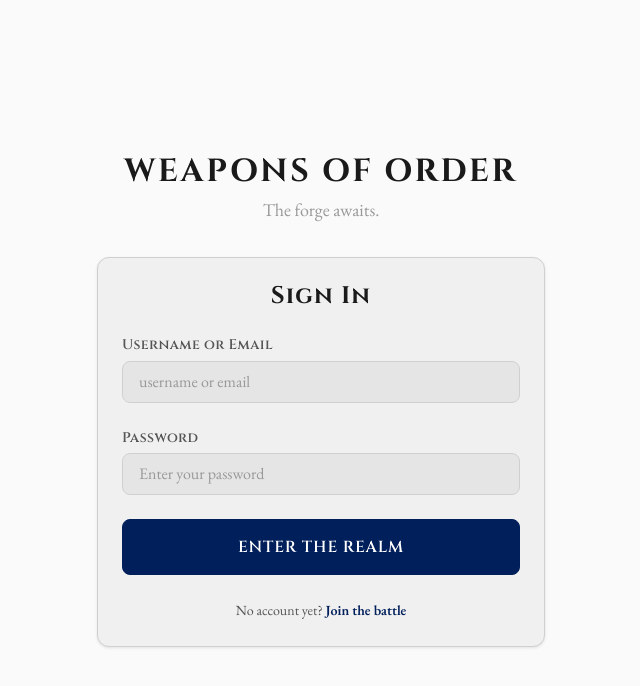
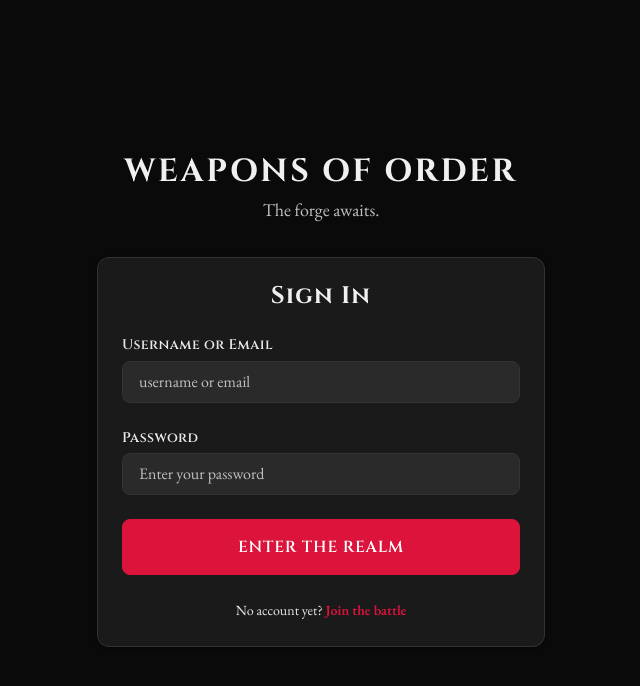
Before and after one commit to luisfpires18/woo, a React (Vite) app in the folder client/: page /login in a window 1280 px wide. Shown: the top 686 px of the page, without its empty margins (319-959 px from the left). Built offline with nearby package versions, Linux system fonts and the light colour scheme.

Commit message:
Implement logins

```diff
--- a/client/src/components/Layout/Header.tsx
+++ b/client/src/components/Layout/Header.tsx
@@ -2,7 +2,6 @@ import { Link, useNavigate } from 'react-router-dom';
 import { useAuthStore } from '../../stores/authStore';
 import { useGameStore } from '../../stores/gameStore';
 import { ResourceBar } from './ResourceBar';
-import { ThemeToggle } from '../ThemeToggle/ThemeToggle';
 import styles from './Header.module.css';
 
 export function Header() {
@@ -30,7 +29,6 @@ export function Header() {
       </div>
 
       <div className={styles.right}>
-        <ThemeToggle />
         {isAuthenticated && player && (
           <div className={styles.user}>
             <span className={styles.username}>{player.username}</span>
--- a/client/src/components/ThemeToggle/ThemeToggle.module.css
+++ /dev/null
@@ -1,47 +0,0 @@
-.toggle {
-  display: flex;
-  align-items: center;
-  justify-content: center;
-  width: 2rem;
-  height: 2rem;
-  border: 1px solid var(--border);
-  border-radius: var(--radius-sm);
-  background: transparent;
-  cursor: pointer;
-  transition: border-color 0.2s, background-color 0.2s;
-}
-
-.toggle:hover {
-  border-color: var(--accent);
-  background-color: var(--bg-tertiary);
-}
-
-.icon {
-  font-size: 1.1rem;
-  line-height: 1;
-  transition: transform 0.3s ease;
-}
-
-.sun {
-  color: #F39C12;
-}
-
-.moon {
-  color: var(--accent-light);
-}
-
-.toggle:hover .icon {
-  transform: rotate(20deg) scale(1.15);
-}
-
-/* Mobile */
-@media (max-width: 768px) {
-  .toggle {
-    width: 1.75rem;
-    height: 1.75rem;
-  }
-
-  .icon {
-    font-size: 0.95rem;
-  }
-}
--- a/client/src/components/ThemeToggle/ThemeToggle.tsx
+++ /dev/null
@@ -1,22 +0,0 @@
-import { useThemeStore } from '../../stores/themeStore';
-import styles from './ThemeToggle.module.css';
-
-export function ThemeToggle() {
-  const theme = useThemeStore((s) => s.theme);
-  const toggle = useThemeStore((s) => s.toggle);
-
-  const isDark = theme === 'dark';
-
-  return (
-    <button
-      className={styles.toggle}
-      onClick={toggle}
-      aria-label={`Switch to ${isDark ? 'light' : 'dark'} mode`}
-      title={`Switch to ${isDark ? 'light' : 'dark'} mode`}
-    >
-      <span className={`${styles.icon} ${isDark ? styles.sun : styles.moon}`}>
-        {isDark ? '☀' : '☾'}
-      </span>
-    </button>
-  );
-}
--- a/client/src/features/kingdom/pages/KingdomSelectionPage.tsx
+++ b/client/src/features/kingdom/pages/KingdomSelectionPage.tsx
@@ -1,6 +1,7 @@
 import { useState } from 'react';
 import { useNavigate } from 'react-router-dom';
 import { useAuthStore } from '../../../stores/authStore';
+import { useThemeStore } from '../../../stores/themeStore';
 import { KingdomCard, KINGDOMS } from '../components/KingdomCard';
 import { Button } from '../../../components/Button/Button';
 import { chooseKingdom } from '../../../services/player';
@@ -11,6 +12,7 @@ import styles from './KingdomSelectionPage.module.css';
 export function KingdomSelectionPage() {
   const player = useAuthStore((s) => s.player);
   const setPlayer = useAuthStore((s) => s.setPlayer);
+  const setKingdom = useThemeStore((s) => s.setKingdom);
   const navigate = useNavigate();
 
   const [selected, setSelected] = useState<Kingdom | null>(null);
@@ -30,8 +32,9 @@ export function KingdomSelectionPage() {
 
     try {
       const resp = await chooseKingdom(selected);
-      // Update player in authStore with the new kingdom
+      // Update player in authStore with the new kingdom & apply theme immediately
       setPlayer(resp.player);
+      setKingdom(selected);
       navigate('/', { replace: true });
     } catch (err) {
       if (err instanceof ApiRequestError) {
--- a/client/src/stores/themeStore.ts
+++ b/client/src/stores/themeStore.ts
@@ -1,63 +1,44 @@
 import { create } from 'zustand';
+import type { Kingdom } from '../types/game';
+import { useAuthStore } from './authStore';
 
-export type Theme = 'dark' | 'light';
+const VALID_KINGDOMS: readonly Kingdom[] = [
+  'veridor', 'sylvara', 'arkazia', 'draxys',
+  'zandres', 'lumus', 'nordalh', 'drakanith',
+];
 
-const STORAGE_KEY = 'woo-theme';
-
-function getSystemTheme(): Theme {
-  if (typeof window === 'undefined') return 'dark';
-  return window.matchMedia('(prefers-color-scheme: light)').matches ? 'light' : 'dark';
+function isValidKingdom(v: string | undefined | null): v is Kingdom {
+  return !!v && (VALID_KINGDOMS as readonly string[]).includes(v);
 }
 
-function getInitialTheme(): Theme {
-  if (typeof window === 'undefined') return 'dark';
-  const stored = localStorage.getItem(STORAGE_KEY);
-  if (stored === 'dark' || stored === 'light') return stored;
-  return getSystemTheme();
-}
-
-function applyTheme(theme: Theme) {
-  document.documentElement.setAttribute('data-theme', theme);
+function applyKingdom(kingdom: Kingdom | null) {
+  if (kingdom) {
+    document.documentElement.setAttribute('data-kingdom', kingdom);
+  } else {
+    document.documentElement.removeAttribute('data-kingdom');
+  }
 }
 
 interface ThemeState {
-  theme: Theme;
-  /** Initialise on app boot — reads localStorage / OS preference and applies. */
+  kingdom: Kingdom | null;
+  /** Initialise on app boot — reads kingdom from authStore and applies. */
   init: () => void;
-  /** Toggle between dark ↔ light. */
-  toggle: () => void;
-  /** Set a specific theme. */
-  setTheme: (t: Theme) => void;
+  /** Set the kingdom theme explicitly (e.g. after kingdom selection). */
+  setKingdom: (k: Kingdom | null) => void;
 }
 
-export const useThemeStore = create<ThemeState>((set, get) => ({
-  theme: 'dark', // will be overwritten by init()
+export const useThemeStore = create<ThemeState>((set) => ({
+  kingdom: null,
 
   init: () => {
-    const theme = getInitialTheme();
-    applyTheme(theme);
-    set({ theme });
-
-    // Listen to OS preference changes (only matters when user hasn't set a manual preference)
-    window.matchMedia('(prefers-color-scheme: light)').addEventListener('change', (e) => {
-      const stored = localStorage.getItem(STORAGE_KEY);
-      if (stored) return; // user has a manual preference — ignore OS change
-      const next: Theme = e.matches ? 'light' : 'dark';
-      applyTheme(next);
-      set({ theme: next });
-    });
+    const raw = useAuthStore.getState().player?.kingdom;
+    const kingdom = isValidKingdom(raw) ? raw : null;
+    applyKingdom(kingdom);
+    set({ kingdom });
   },
 
-  toggle: () => {
-    const next: Theme = get().theme === 'dark' ? 'light' : 'dark';
-    applyTheme(next);
-    localStorage.setItem(STORAGE_KEY, next);
-    set({ theme: next });
-  },
-
-  setTheme: (t: Theme) => {
-    applyTheme(t);
-    localStorage.setItem(STORAGE_KEY, t);
-    set({ theme: t });
+  setKingdom: (kingdom) => {
+    applyKingdom(kingdom);
+    set({ kingdom });
   },
 }));
--- a/client/src/styles/themes.css
+++ b/client/src/styles/themes.css
@@ -1,31 +1,35 @@
-/* Dark Mode (Default) */
-:root,
-[data-theme="dark"] {
-  /* Colors */
+/* ═══════════════════════════════════════════════════════════
+   Default (pre-auth / neutral dark) — used before kingdom is chosen
+   ═══════════════════════════════════════════════════════════ */
+:root {
+  /* Backgrounds */
   --bg-primary: #0a0a0a;
   --bg-secondary: #1a1a1a;
   --bg-tertiary: #2a2a2a;
   --bg-elevated: #1e1e1e;
 
+  /* Text */
   --text-primary: #f0f0f0;
   --text-secondary: #e8e8e8;
   --text-muted: #c0c0c0;
 
+  /* Accent */
   --accent: #DC143C;          /* Crimson */
-  --accent-hover: #B22222;    /* Firebrick */
+  --accent-hover: #B22222;
   --accent-light: #FF6B6B;
   --text-on-accent: #FFFFFF;
 
+  /* Borders */
   --border: #333333;
   --border-light: #444444;
 
-  /* Status */
+  /* Status (shared — never per-kingdom) */
   --success: #2ECC71;
   --warning: #F39C12;
   --error: #E74C3C;
   --info: #3498DB;
 
-  /* Spacing */
+  /* Spacing (shared) */
   --spacing-xs: 0.25rem;
   --spacing-sm: 0.5rem;
   --spacing-md: 1rem;
@@ -33,20 +37,18 @@
   --spacing-xl: 2rem;
   --spacing-2xl: 3rem;
 
-  /* Border Radius */
+  /* Border Radius (shared) */
   --radius-sm: 4px;
   --radius-md: 8px;
   --radius-lg: 12px;
+  --radius-full: 9999px;
 
   /* Shadows */
   --shadow-sm: 0 1px 3px rgba(0, 0, 0, 0.4);
   --shadow-md: 0 4px 6px rgba(0, 0, 0, 0.5);
   --shadow-lg: 0 10px 25px rgba(0, 0, 0, 0.6);
 
-  /* Border Radius Extended */
-  --radius-full: 9999px;
-
-  /* Z-index Scale */
+  /* Z-index Scale (shared) */
   --z-base: 0;
   --z-dropdown: 100;
   --z-sticky: 200;
@@ -57,26 +59,174 @@
   --z-toast: 600;
 }
 
-/* Light Mode */
-[data-theme="light"] {
-  --bg-primary: #FAFAFA;
-  --bg-secondary: #F0F0F0;
-  --bg-tertiary: #E5E5E5;
+/* ═══════════════════════════════════════════════════════════
+   KINGDOM THEMES — dark-background kingdoms
+   ═══════════════════════════════════════════════════════════ */
+
+/* Arkazia — Red / Black / White text */
+[data-kingdom="arkazia"] {
+  --bg-primary: #0a0a0a;
+  --bg-secondary: #1a1a1a;
+  --bg-tertiary: #2a2a2a;
+  --bg-elevated: #1e1e1e;
+  --text-primary: #f0f0f0;
+  --text-secondary: #e0e0e0;
+  --text-muted: #b0b0b0;
+  --accent: #DC143C;
+  --accent-hover: #B22222;
+  --accent-light: #FF6B6B;
+  --text-on-accent: #FFFFFF;
+  --border: #3a1a1a;
+  --border-light: #4a2a2a;
+  --shadow-sm: 0 1px 3px rgba(220, 20, 60, 0.15);
+  --shadow-md: 0 4px 6px rgba(220, 20, 60, 0.2);
+  --shadow-lg: 0 10px 25px rgba(220, 20, 60, 0.25);
+}
+
+/* Draxys — Yellow / Black / White text */
+[data-kingdom="draxys"] {
+  --bg-primary: #0a0a0a;
+  --bg-secondary: #1a1a0e;
+  --bg-tertiary: #2a2a1a;
+  --bg-elevated: #1e1e14;
+  --text-primary: #f0f0f0;
+  --text-secondary: #e0e0e0;
+  --text-muted: #b0b0b0;
+  --accent: #F9A825;
+  --accent-hover: #F57F17;
+  --accent-light: #FDD835;
+  --text-on-accent: #000000;
+  --border: #3a3520;
+  --border-light: #4a4530;
+  --shadow-sm: 0 1px 3px rgba(249, 168, 37, 0.15);
+  --shadow-md: 0 4px 6px rgba(249, 168, 37, 0.2);
+  --shadow-lg: 0 10px 25px rgba(249, 168, 37, 0.25);
+}
+
+/* Drakanith — Orange / Black / White text */
+[data-kingdom="drakanith"] {
+  --bg-primary: #0a0a0a;
+  --bg-secondary: #1a1610;
+  --bg-tertiary: #2a2418;
+  --bg-elevated: #1e1a14;
+  --text-primary: #f0f0f0;
+  --text-secondary: #e0e0e0;
+  --text-muted: #b0b0b0;
+  --accent: #FF6D00;
+  --accent-hover: #E65100;
+  --accent-light: #FF9E40;
+  --text-on-accent: #FFFFFF;
+  --border: #3a2a1a;
+  --border-light: #4a3a2a;
+  --shadow-sm: 0 1px 3px rgba(255, 109, 0, 0.15);
+  --shadow-md: 0 4px 6px rgba(255, 109, 0, 0.2);
+  --shadow-lg: 0 10px 25px rgba(255, 109, 0, 0.25);
+}
+
+/* Zandres — Brown / Black / White text */
+[data-kingdom="zandres"] {
+  --bg-primary: #0a0a0a;
+  --bg-secondary: #1a1614;
+  --bg-tertiary: #2a241e;
+  --bg-elevated: #1e1a16;
+  --text-primary: #f0f0f0;
+  --text-secondary: #e0e0e0;
+  --text-muted: #b0b0b0;
+  --accent: #795548;
+  --accent-hover: #5D4037;
+  --accent-light: #A1887F;
+  --text-on-accent: #FFFFFF;
+  --border: #3a302a;
+  --border-light: #4a403a;
+  --shadow-sm: 0 1px 3px rgba(121, 85, 72, 0.15);
+  --shadow-md: 0 4px 6px rgba(121, 85, 72, 0.2);
+  --shadow-lg: 0 10px 25px rgba(121, 85, 72, 0.25);
+}
+
+/* ═══════════════════════════════════════════════════════════
+   KINGDOM THEMES — light-background kingdoms
+   ═══════════════════════════════════════════════════════════ */
+
+/* Veridor — Blue / White / Black text */
+[data-kingdom="veridor"] {
+  --bg-primary: #F5F8FC;
+  --bg-secondary: #E8EFF7;
+  --bg-tertiary: #D6E3F0;
   --bg-elevated: #FFFFFF;
+  --text-primary: #1a1a1a;
+  --text-secondary: #3a3a3a;
+  --text-muted: #6a6a6a;
+  --accent: #2196F3;
+  --accent-hover: #1976D2;
+  --accent-light: #64B5F6;
+  --text-on-accent: #FFFFFF;
+  --border: #B8D0E8;
+  --border-light: #D0E0F0;
+  --shadow-sm: 0 1px 3px rgba(33, 150, 243, 0.1);
+  --shadow-md: 0 4px 6px rgba(33, 150, 243, 0.15);
+  --shadow-lg: 0 10px 25px rgba(33, 150, 243, 0.2);
+}
 
-  --text-primary: #1A1A1A;
-  --text-secondary: #555555;
-  --text-muted: #999999;
+/* Nordalh — Purple / White / Black text */
+[data-kingdom="nordalh"] {
+  --bg-primary: #F8F5FC;
+  --bg-secondary: #EFE8F7;
+  --bg-tertiary: #E0D6F0;
+  --bg-elevated: #FFFFFF;
+  --text-primary: #1a1a1a;
+  --text-secondary: #3a3a3a;
+  --text-muted: #6a6a6a;
+  --accent: #7B1FA2;
+  --accent-hover: #6A1B9A;
+  --accent-light: #BA68C8;
+  --text-on-accent: #FFFFFF;
+  --border: #D0B8E8;
+  --border-light: #E0D0F0;
+  --shadow-sm: 0 1px 3px rgba(123, 31, 162, 0.1);
+  --shadow-md: 0 4px 6px rgba(123, 31, 162, 0.15);
+  --shadow-lg: 0 10px 25px rgba(123, 31, 162, 0.2);
+}
 
-  --accent: #001F5B;          /* Navy Blue */
-  --accent-hover: #003087;
-  --accent-light: #1A4B8C;
+/* Lumus — White / Yellow / Black text */
+[data-kingdom="lumus"] {
+  --bg-primary: #FFFEF5;
+  --bg-secondary: #FFF9E0;
+  --bg-tertiary: #FFF3C8;
+  --bg-elevated: #FFFFFF;
+  --text-primary: #1a1a1a;
+  --text-secondary: #3a3a3a;
+  --text-muted: #6a6a6a;
+  --accent: #FBC02D;
+  --accent-hover: #F9A825;
+  --accent-light: #FFF176;
+  --text-on-accent: #000000;
+  --border: #E8D8A0;
+  --border-light: #F0E8C0;
+  --shadow-sm: 0 1px 3px rgba(251, 192, 45, 0.1);
+  --shadow-md: 0 4px 6px rgba(251, 192, 45, 0.15);
+  --shadow-lg: 0 10px 25px rgba(251, 192, 45, 0.2);
+}
+
+/* ═══════════════════════════════════════════════════════════
+   KINGDOM THEMES — golden-background kingdom
+   ═══════════════════════════════════════════════════════════ */
+
+/* Sylvara — Green / Golden / Black text */
+[data-kingdom="sylvara"] {
+  --bg-primary: #F5F0E0;
+  --bg-secondary: #FFF8E7;
+  --bg-tertiary: #E8DCC8;
+  --bg-elevated: #FFFDF5;
+  --text-primary: #1a1a1a;
+  --text-secondary: #3a3a3a;
+  --text-muted: #6a6a6a;
+  --accent: #2E7D32;
+  --accent-hover: #1B5E20;
+  --accent-light: #66BB6A;
   --text-on-accent: #FFFFFF;
-
-  --border: #D0D0D0;
-  --border-light: #E0E0E0;
-
-  --shadow-sm: 0 1px 3px rgba(0, 0, 0, 0.1);
-  --shadow-md: 0 4px 6px rgba(0, 0, 0, 0.15);
-  --shadow-lg: 0 10px 25px rgba(0, 0, 0, 0.2);
+  --border: #D4C5A0;
+  --border-light: #E0D5B5;
+  --shadow-sm: 0 1px 3px rgba(46, 125, 50, 0.1);
+  --shadow-md: 0 4px 6px rgba(46, 125, 50, 0.15);
+  --shadow-lg: 0 10px 25px rgba(46, 125, 50, 0.2);
 }
```
Also changed, not shown: client/src/App.tsx (+17 -0 lines), client/src/features/kingdom/components/KingdomCard.tsx (+14 -14 lines), 5 other files (tests, documents, lock files or other folders).
